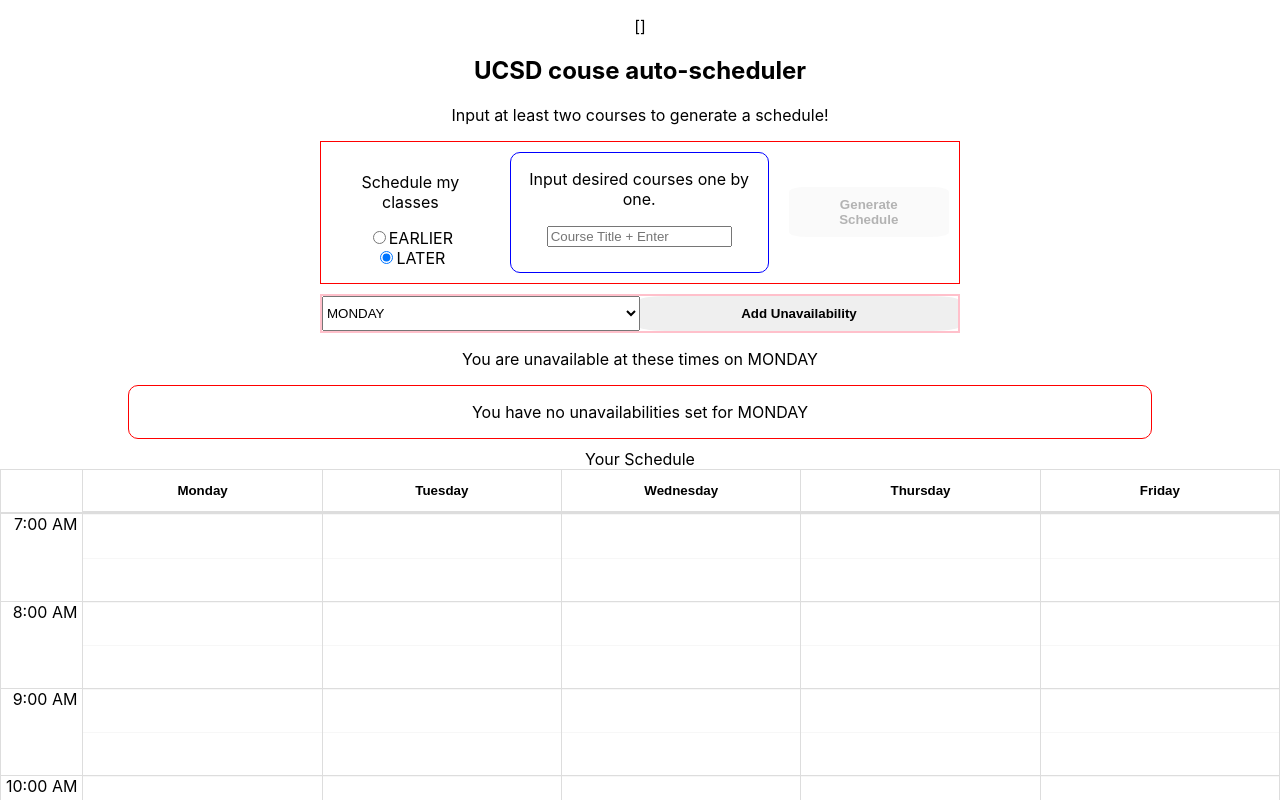
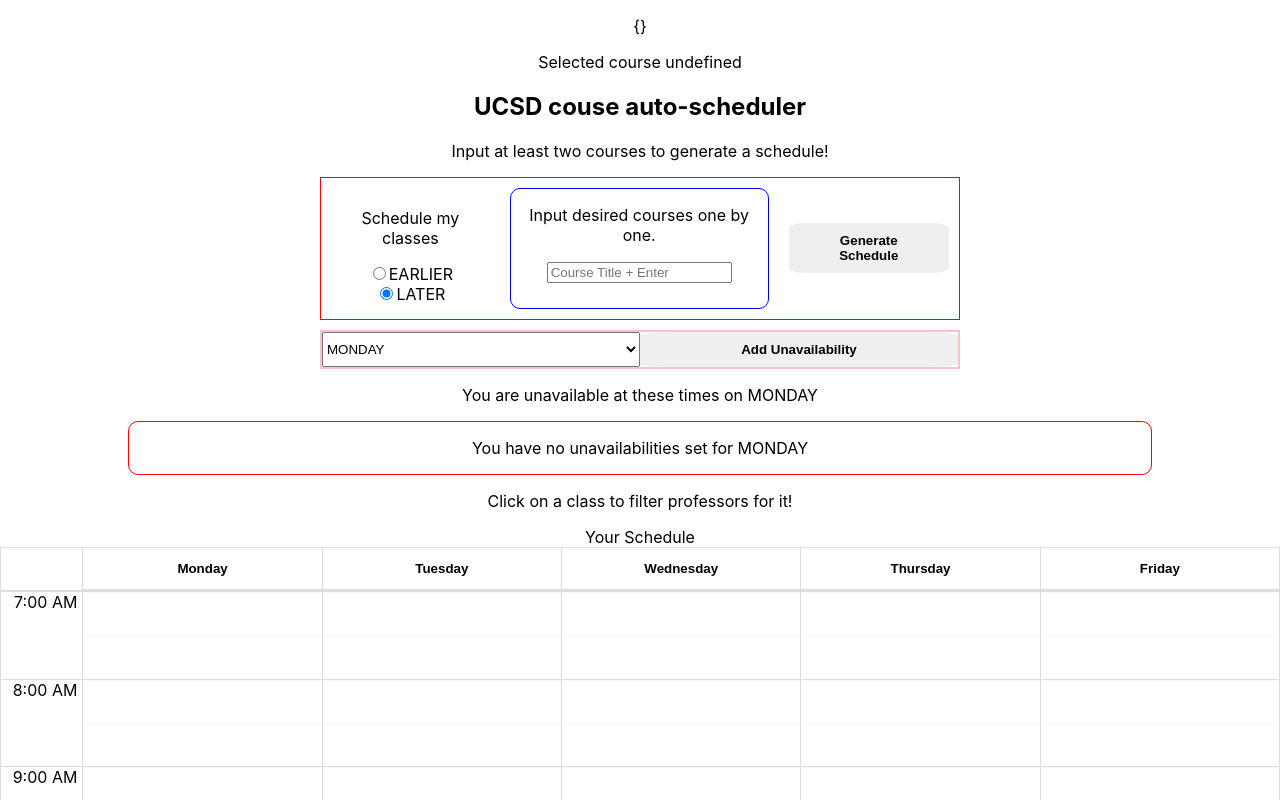
Before and after one commit to Sachin-dot-py/Illuminate, a React (Create React App) app in the folder app/: page / in a window 1280 px wide. Shown: the top 800 px of the page. Built offline with nearby package versions, Linux system fonts and the light colour scheme.

Commit message:
filtering is implemented in state now

```diff
--- a/app/src/App.js
+++ b/app/src/App.js
@@ -12,6 +12,7 @@
 import { MOCK_EVENTS } from './events'
 import moment from 'moment'
 import { CustomCalendar } from './Components/CustomCalendar';
+import { ProfessorFilterer } from './Components/ProfessorFilterer';
 
 //MONDAY = 1
 //TUESDAY = 2
@@ -30,10 +31,11 @@
 
 
   const URL = "http://localhost:3000/api/get_schedule"
-  const [courses, setCourses] = useState([])
+  const [courses, setCourses] = useState({})
   const [timePreference, setTimePreference] = useState("LATEST")
   const [unavailabilities, setUnavailabilities] = useState(MOCK_UNAVAILABILITIES)
   const [schedules, setSchedules] = useState([])
+  const [selectedCourseForFilter, setSelectedCourseForFilter] = useState(undefined)
 
   // Need a list of classes ["MATH 20E", "ECON 1", "VIS 9"]
   // Choose Earliest or latest (end early, start late)
@@ -67,9 +69,14 @@
 
 
   useEffect(() => {
-
     // fetchData()
   }, [])
+
+  useEffect(() => {
+    if(!courses[selectedCourseForFilter]){
+      setSelectedCourseForFilter(undefined)
+    }
+  }, [courses])
 
   console.log(new Date())
   console.log(moment().startOf('isoWeek'))
@@ -77,6 +84,8 @@
   return (
     <div className="App">
       <p> {JSON.stringify(courses)} </p>
+      <p> {`Selected course ${selectedCourseForFilter}`}</p>
+
       <section>
         <h2>
           UCSD couse auto-scheduler
@@ -87,10 +96,11 @@
       </section>
       <div className={"scheduleInfoContainer"}>
         <TimePreferenceSelector timePreference={timePreference} setTimePreference={setTimePreference} />
-        <CourseCollector courses={courses} setCourses={setCourses}/>
+        <CourseCollector courses={courses} setCourses={setCourses} setSelectedCourseForFilter={setSelectedCourseForFilter}/>
         <button onClick={() => fetchData()} disabled={courses.length < 2}>Generate Schedule</button>
       </div>
         <UnavailabilityCollector unavailabilities={unavailabilities} setUnavailabilities={setUnavailabilities}/>
+        <ProfessorFilterer selectedCourseForFilter={selectedCourseForFilter} courses={courses} setCourses={setCourses} />
       <CustomCalendar schedules={schedules}/>
     </div>
   );
--- a/app/src/Components/Course.js
+++ b/app/src/Components/Course.js
@@ -2,7 +2,7 @@
 import { PROFESSOR_URL } from "../utils"
 import { useState, useEffect } from "react"
 
-export const Course = ({courseName, onDelete, setCourses}) => {
+export const Course = ({courseName, onDelete, setCourses, setSelectedCourseForFilter}) => {
 
     const [areProfessorsLoading, setAreProfessorsLoading] = useState(false)
     const [areProfessorsFetched, setAreProfessorsFetched] = useState(false)
@@ -44,6 +44,10 @@
         return res
     }
 
+    const onClick = () => {
+        setSelectedCourseForFilter(courseName)
+    }
+
     useEffect(() => {
         console.log("Fetching Professors! Might need an if here")
         if(!areProfessorsFetched){
@@ -53,7 +57,7 @@
     }, [])
 
     return <div className="course">
-        <p className="course-title"> {courseName} </p>
+        <p className="course-title" onClick={onClick}> {courseName} </p>
         <button onClick={onDelete}> X </button>
     </div>
 }
--- a/app/src/Components/CourseCollector.js
+++ b/app/src/Components/CourseCollector.js
@@ -1,7 +1,7 @@
 import { useState } from "react"
 import { Course } from "./Course"
 
-export const CourseCollector = ({courses, setCourses}) => {
+export const CourseCollector = ({courses, setCourses, setSelectedCourseForFilter}) => {
     //COURSES IS A LIST
     const [courseInput, setCourseInput] = useState("")
 
@@ -22,6 +22,19 @@
         clearCourseInput()
     }
 
+    const deleteCourse = (course) => {
+        setCourses((oldCourses) => {
+            let newCourses = {...oldCourses}
+
+            delete newCourses[course]
+
+            return newCourses
+        })
+
+    }
+
+
+
     return <div className="courseCollectorContainer">
         <p> Input desired courses one by one. </p>
 
@@ -34,8 +47,8 @@
                 Object.entries(courses).map(([courseName, profs], idx) =>
                 <Course courseName = {courseName}
                         setCourses={setCourses}
-                        onDelete={() => setCourses((cl) => cl.filter((_, currIdx) => currIdx !== idx))}
-
+                        onDelete={() => deleteCourse(courseName)}
+                        setSelectedCourseForFilter = {setSelectedCourseForFilter}
                 />)
             }
         </div>
--- a/app/src/Components/ProfessorFilterer.js
+++ b/app/src/Components/ProfessorFilterer.js
@@ -0,0 +1,33 @@
+//click on class in ui to see professors
+export const ProfessorFilterer = ({selectedCourseForFilter, courses, setCourses}) => {
+
+
+    console.log("Im rendering the filterer")
+    const toggleProfessor = (prof, isChecked) => {
+        console.log("Toggling", prof)
+        setCourses((oldCourses) => {
+            let newCourses = {...oldCourses}
+            newCourses[selectedCourseForFilter][prof] = isChecked
+
+            return newCourses
+        })
+    }
+
+    return <div>
+        {
+            courses[selectedCourseForFilter] ?
+            Object.entries(courses[selectedCourseForFilter]).map(([professor, isProfessorToggled]) => {
+                return <label>
+                    <input
+                        type="checkbox"
+                        checked={isProfessorToggled}
+                        onChange={(e) => {toggleProfessor(e.target.value, e.target.checked)}}
+                        value={professor}
+                    />
+                        {professor}
+                </label>
+
+            }) : <p> Click on a class to filter professors for it! </p>
+        }
+    </div>
+}
```
